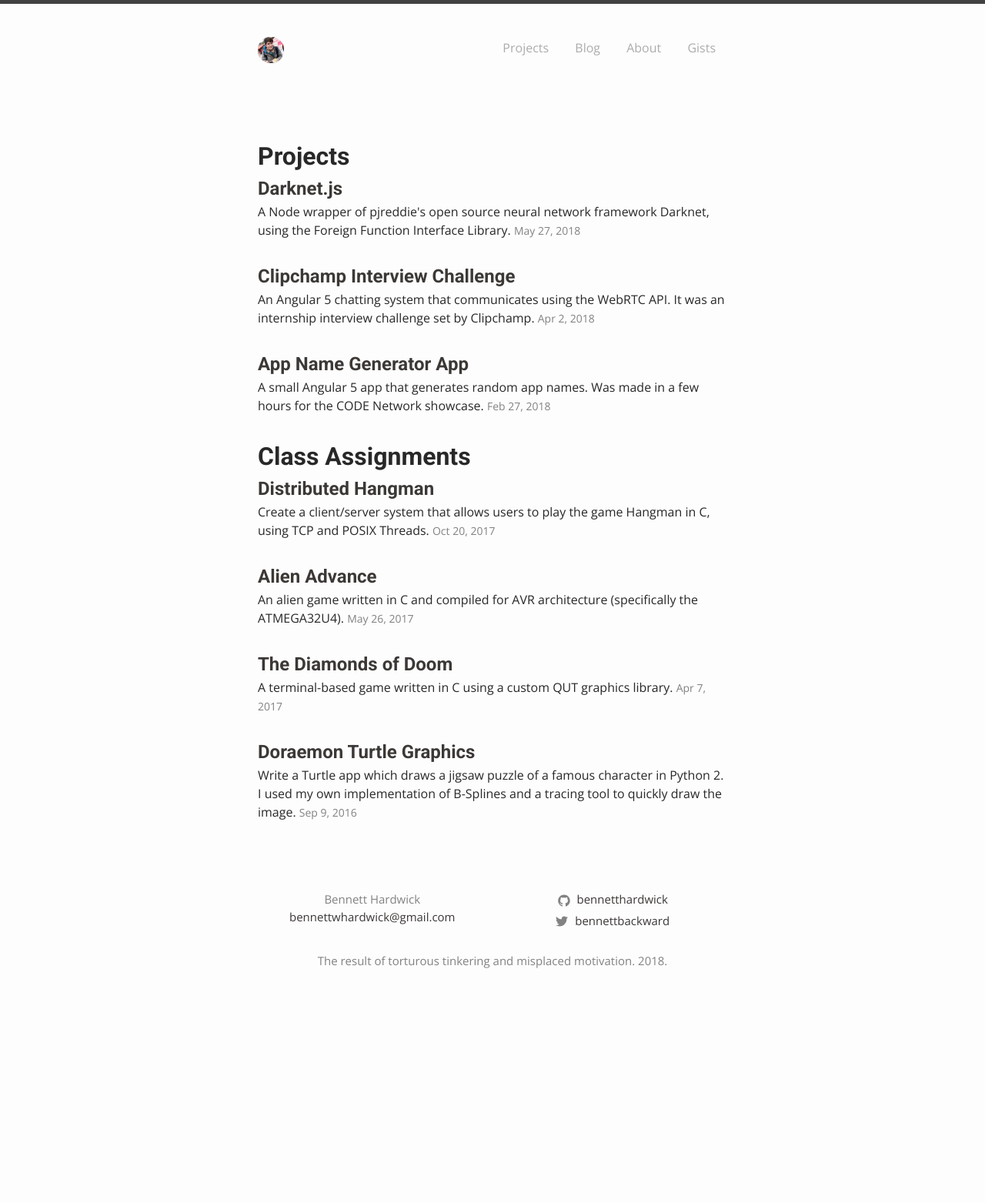
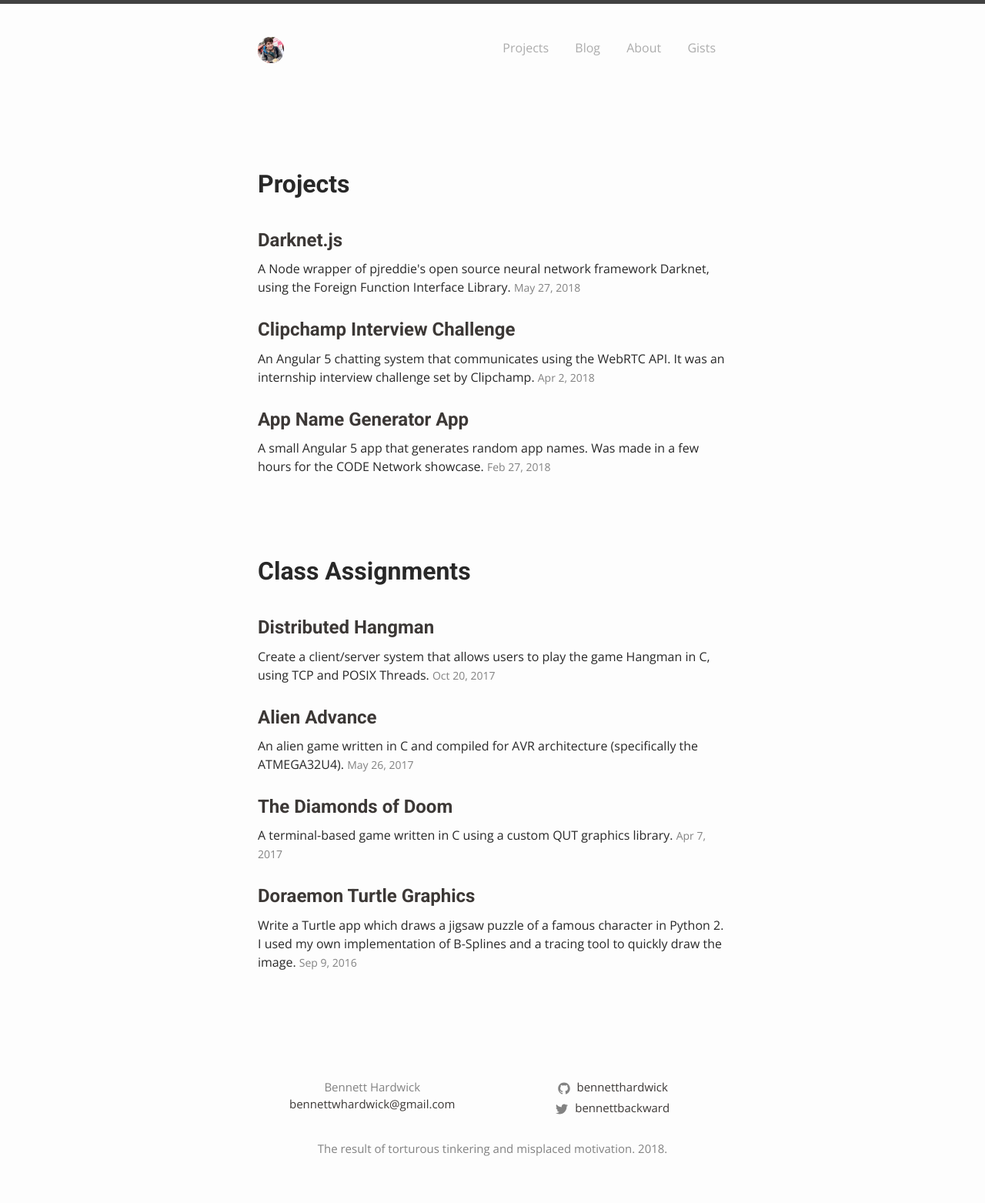
Before and after one commit to pbamotra/website, a Jekyll site: the page built from projects.md, in a window 1280 px wide. Shown: the whole page at 77% size. Built offline with Jekyll 4.4.1, drawn with Linux system fonts in a browser that asks for light colours; before the commit the page ends 1320 px from its top, so only the background shows below that.

Commit message:
Updated: styles

```diff
--- a/_layouts/projects.html
+++ b/_layouts/projects.html
@@ -6,7 +6,7 @@ layout: default
 
   {{ content }}
 
-  <h1> Projects </h1>
+	<h1 class="home-title"> Projects </h1>
 
   <ul class="post-list">
     {% for post in site.data.projects %}
@@ -23,7 +23,7 @@ layout: default
     {% endfor %}
   </ul>
 
-  <h1> Class Assignments </h1>
+  <h1 class="home-title"> Class Assignments </h1>
 
   <ul class="post-list">
     {% for post in site.data.assignments %}
--- a/_sass/custom/_layout.scss
+++ b/_sass/custom/_layout.scss
@@ -36,6 +36,18 @@ a {
 		color: darken($brand-color, 15%);
 		text-decoration: none;
 	}
+}
+
+.home {
+
+	.home-title {
+		margin: 36px 0px;
+	}
+
+	ul {
+		padding-bottom: 34px;
+	}
+
 }
 
 header {
@@ -170,6 +182,11 @@ $picture-size: 34px;
 	transition: border-radius 0.25s;
 }
 
+h2 {
+	line-height: 1.1;
+	margin-bottom: 12px;
+}
+
 article.post {
 
 	h2, h3, h4 {
```
Also changed, not shown: _layouts/page.html (+4 -4 lines).
